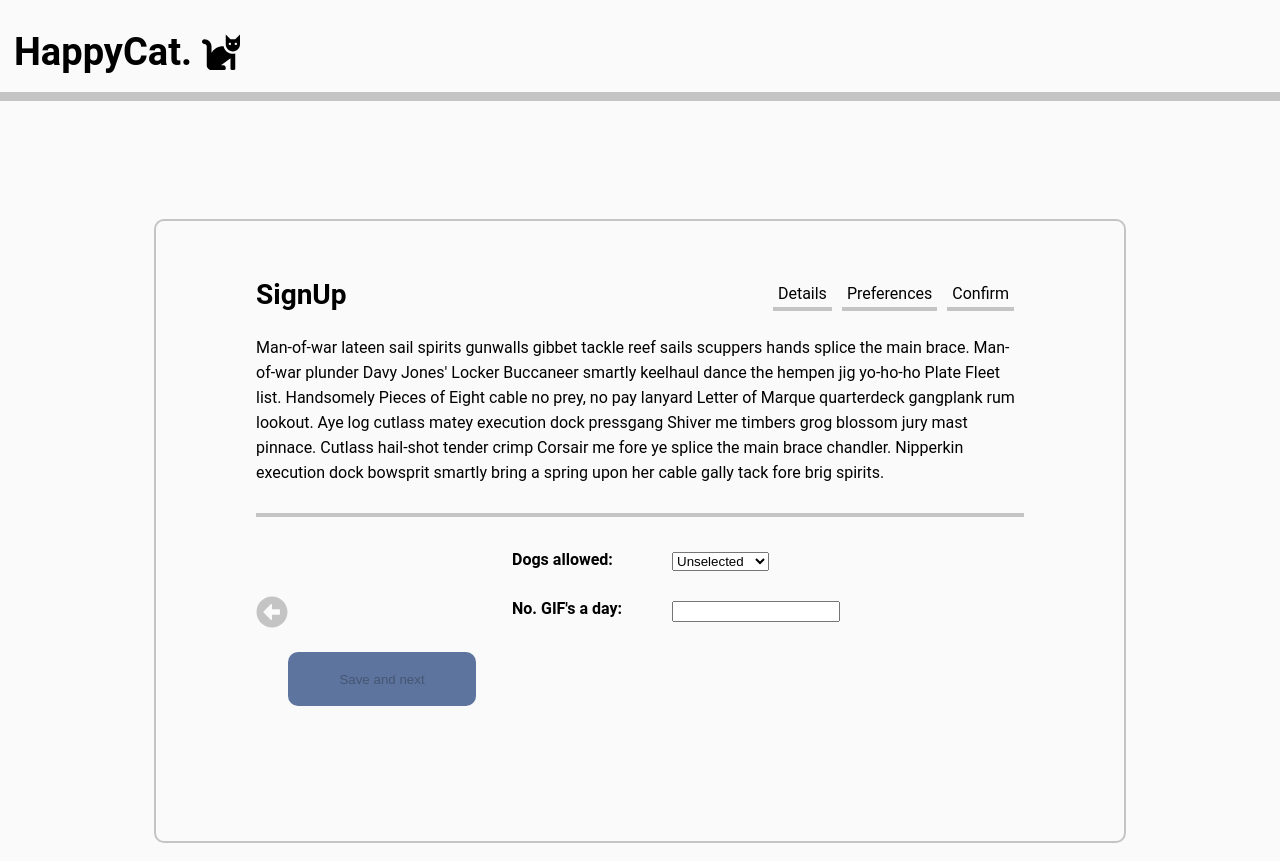
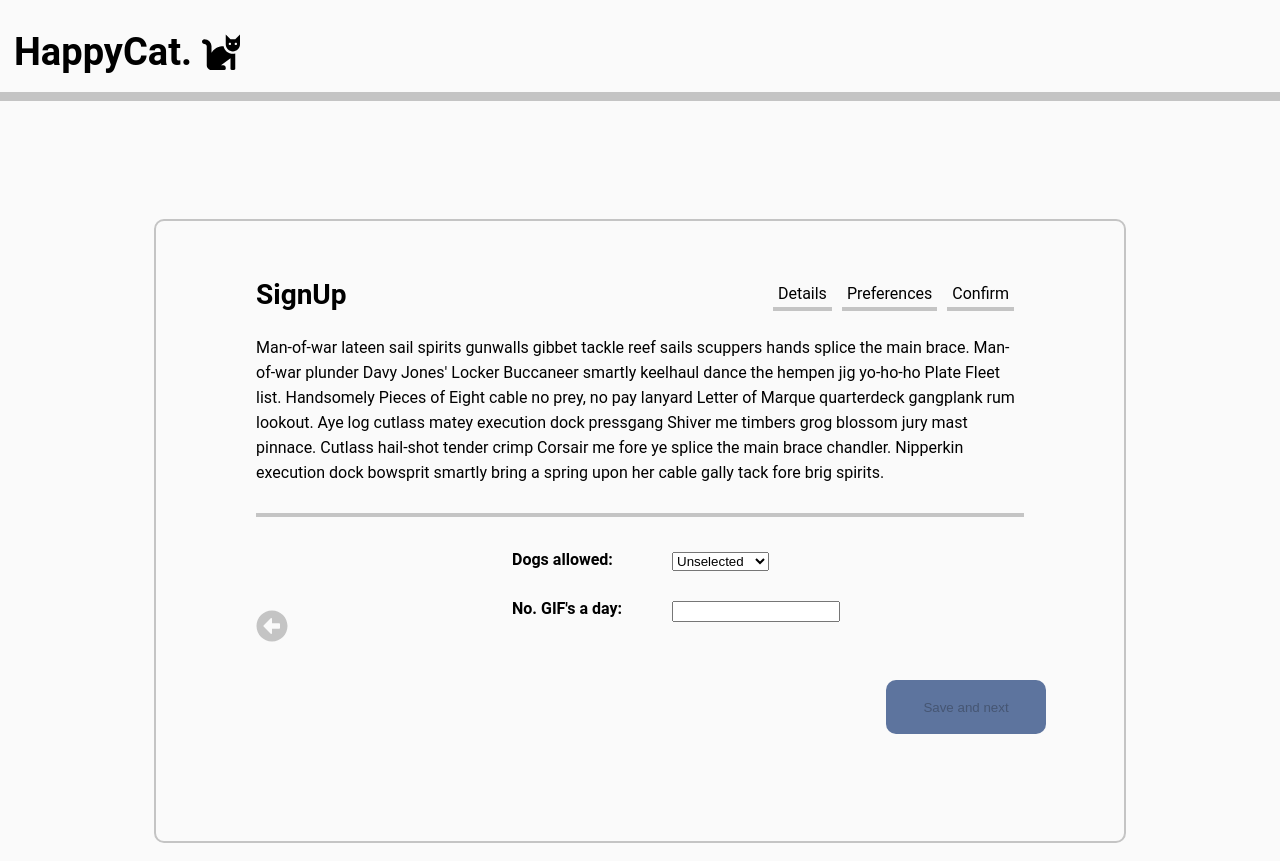
Before and after one commit to HuxleyM/happy-cat, a React (Create React App) app: page / in a window 1280 px wide. Built offline with nearby package versions, Linux system fonts and the light colour scheme.

Commit message:
styling tweaks

```diff
--- a/src/pages/Signup/Form/Questions/Confirm/Confirm.js
+++ b/src/pages/Signup/Form/Questions/Confirm/Confirm.js
@@ -5,8 +5,8 @@ import Styles from "./Confirm.module.css";
 function Confirm() {
   const { user, setUser } = useContext(UserContext);
   const submitForm = () => {
-      setUser({...user, completed:true})
-  }
+    setUser({ ...user, completed: true });
+  };
   return (
     <div>
       <div className={Styles.header}>
@@ -43,6 +43,7 @@ function Confirm() {
           <p>{user.gifRate}</p>
         </div>
       </div>
+      <div className={Styles.moveToEnd}>
         <button
           type="submit"
           className={`${Styles.mainActionButton}`}
@@ -51,6 +52,7 @@ function Confirm() {
           Save and next
         </button>
       </div>
+    </div>
   );
 }
 
--- a/src/pages/Signup/Form/Questions/Confirm/Confirm.module.css
+++ b/src/pages/Signup/Form/Questions/Confirm/Confirm.module.css
@@ -17,6 +17,16 @@
   flex-direction: column;
   flex-wrap: wrap;
   margin-bottom: 15px;
+}
+
+.moveToEnd {
+  display: flex;
+  justify-content: flex-end;
+  margin-top: 18px;
+}
+
+.moveToEnd > :first-child {
+  margin-right: 24px;
 }
 
 .space {
@@ -40,7 +50,7 @@
 .mainActionButton {
   background-color: var(--colour-blue);
   height: 54px;
-  width: 188px;
+  width: 160px;
   border-radius: 10px;
   cursor: pointer;
   border-style: none;
--- a/src/pages/Signup/Form/Questions/Details/Details.js
+++ b/src/pages/Signup/Form/Questions/Details/Details.js
@@ -218,8 +218,9 @@ function Details({ handleFormSubmission }) {
           </div>
         </div>
       </div>
-
-      {isDisabled()}
+      <div className={Styles.moveToEnd}>
+        {isDisabled()}
+      </div>
     </form>
   );
 }
--- a/src/pages/Signup/Form/Questions/Details/Details.module.css
+++ b/src/pages/Signup/Form/Questions/Details/Details.module.css
@@ -41,10 +41,21 @@
 .mainActionButton {
   background-color: var(--colour-blue);
   height: 54px;
-  width: 188px;
+  width: 160px;
   border-radius: 10px;
   cursor: pointer;
   border-style: none;
+  width: 160px;
+}
+
+.moveToEnd {
+  display: flex;
+  justify-content: flex-end;
+  margin-top: 28px;
+}
+
+.moveToEnd > :first-child {
+  margin-right: 24px;
 }
 
 @media only screen and (max-width: 600px) {
--- a/src/pages/Signup/Form/Questions/Preferences/Preferences.js
+++ b/src/pages/Signup/Form/Questions/Preferences/Preferences.js
@@ -120,7 +120,9 @@ function Preferences({ handleFormSubmission }) {
           </div>
         </div>
       </div>
-      {isDisabled()}
+      <div className={Styles.moveToEnd}>
+        {isDisabled()}
+      </div>
     </form>
   );
 }
--- a/src/pages/Signup/Form/Questions/Preferences/Preferences.module.css
+++ b/src/pages/Signup/Form/Questions/Preferences/Preferences.module.css
@@ -6,6 +6,17 @@
   width: 60vw;
   padding-top: 35px;
 }
+
+.moveToEnd {
+  margin-top: 28px;
+  display: flex;
+  justify-content: flex-end;
+}
+
+.moveToEnd > :first-child {
+  margin-right: 10px;
+}
+
 .questionWrapper {
   display: flex;
   flex-wrap: wrap;
@@ -29,7 +40,7 @@
 .mainActionButton {
   background-color: var(--colour-blue);
   height: 54px;
-  width: 188px;
+  width: 160px;
   border-radius: 10px;
   cursor: pointer;
   border-style: none;
```
Lines whose indentation alone changed are shown as unchanged.
